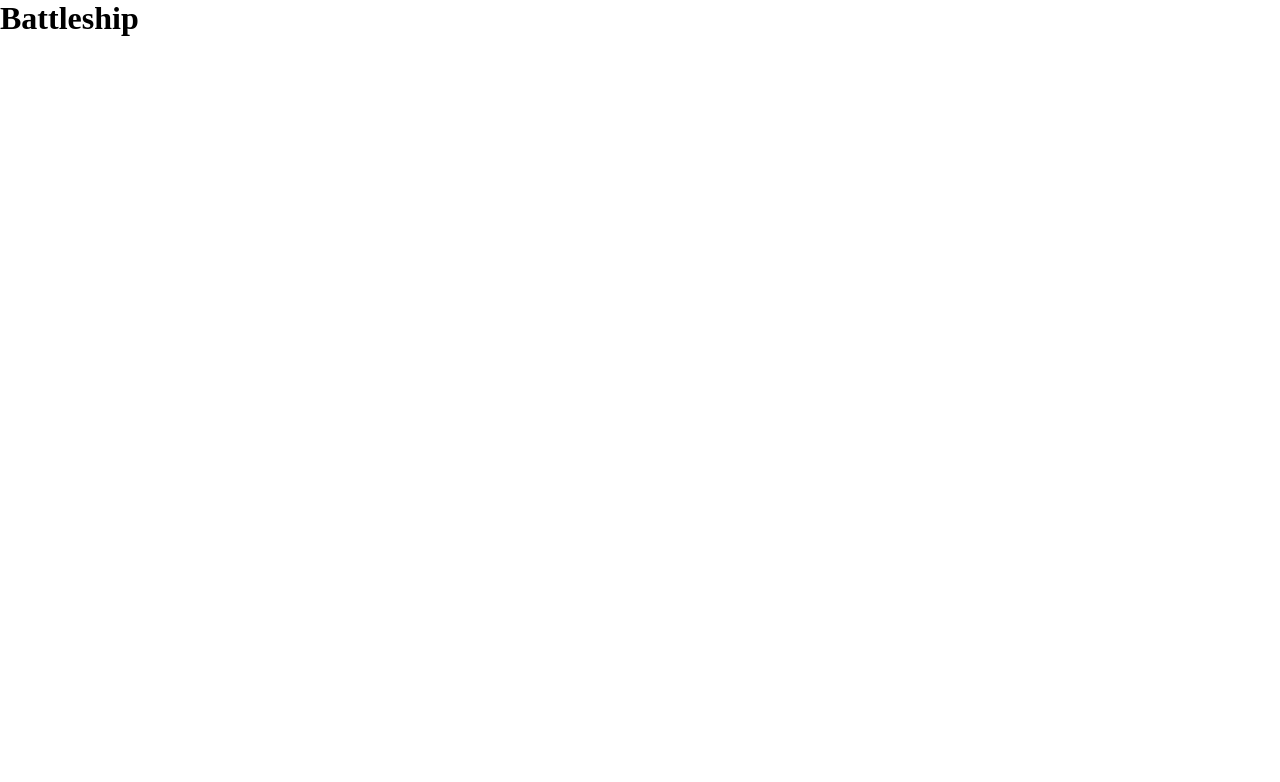
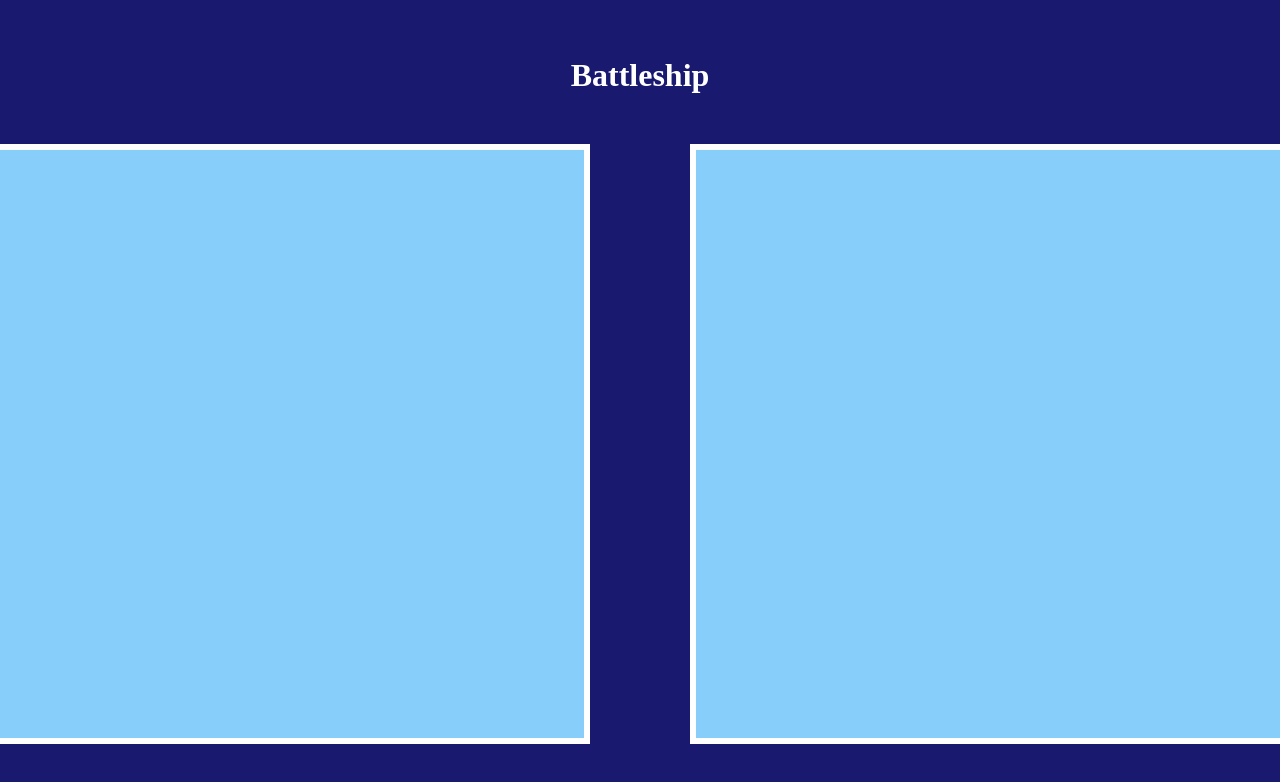
Before and after one commit to RichardGabelman/battleship, a website built with webpack: page src/template.html in a window 1280 px wide. Built offline with nearby package versions, Linux system fonts and the light colour scheme.

Commit message:
Basic html structure + formatting

```diff
--- a/src/styles.css
+++ b/src/styles.css
@@ -3,3 +3,33 @@
   margin: 0;
   padding: 0;
 }
+
+html, body {
+  width: 100%;
+  min-height: 100vh;
+}
+
+body {
+  display: flex;
+  flex-direction: column;
+  justify-content: center;
+  align-items: center;
+  gap: 50px;
+  background-color: midnightblue;
+}
+
+h1 {
+  color: white;
+}
+
+.boards {
+  display: flex;
+  gap: 100px;
+}
+
+.gameboard {
+  width: 600px;
+  height: 600px;
+  background-color: lightskyblue;
+  border: 6px solid white;
+}
--- a/src/template.html
+++ b/src/template.html
@@ -7,7 +7,7 @@
 </head>
 <body>
   <h1>Battleship</h1>
-  <div>
+  <div class="boards">
     <div class="gameboard user"></div>
     <div class="gameboard computer"></div>
   </div>
```
Also changed, not shown: src/modules/gameController.js (+10 -10 lines), src/modules/player.js (line endings or trailing spaces).
